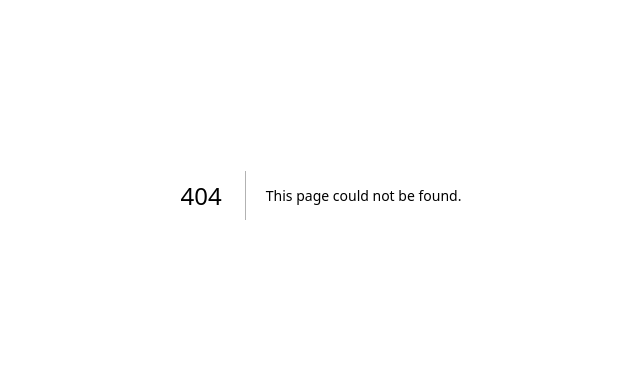
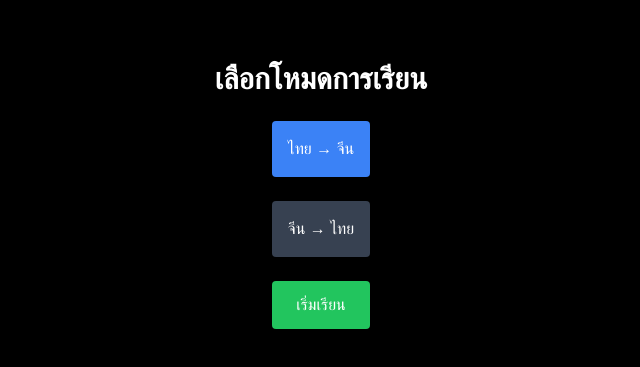
Before and after one commit to aceanzpunnatorn-del/MBT-CHINESE-TRAING, a Next.js app: page /learn in a window 1280 px wide. Before the commit this address had no page. Shown: the part 205-572 px from the top of the page, without its empty margins (319-959 px from the left). Built offline with nearby package versions, Linux system fonts and the light colour scheme.

Commit message:
add full flow login learn study

```diff
--- a/app/components/FlashcardApp.tsx
+++ b/app/components/FlashcardApp.tsx
@@ -1,3 +1,12 @@
+useEffect(() => {
+  const mode = localStorage.getItem('midea-learning-mode');
+
+  if (mode === 'thai') {
+    console.log('โหมด ไทย → จีน');
+  } else if (mode === 'chinese') {
+    console.log('โหมด จีน → ไทย');
+  }
+}, []);
 'use client';
 
 import React, { useEffect, useMemo, useState } from 'react';
--- /dev/null
+++ b/app/learn/page.tsx
@@ -0,0 +1,37 @@
+'use client';
+
+import React, { useState } from 'react';
+
+export default function Page() {
+  const [mode, setMode] = useState<'thai' | 'chinese'>('thai');
+
+  const handleEnter = () => {
+    localStorage.setItem('midea-learning-mode', mode);
+    window.location.href = '/study';
+  };
+
+  return (
+    <div className="min-h-screen flex flex-col items-center justify-center bg-black text-white gap-6">
+      <h1 className="text-3xl font-bold">เลือกโหมดการเรียน</h1>
+
+      <button
+        onClick={() => setMode('thai')}
+        className={`p-4 rounded ${mode === 'thai' ? 'bg-blue-500' : 'bg-gray-700'}`}
+      >
+        ไทย → จีน
+      </button>
+
+      <button
+        onClick={() => setMode('chinese')}
+        className={`p-4 rounded ${mode === 'chinese' ? 'bg-blue-500' : 'bg-gray-700'}`}
+      >
+        จีน → ไทย
+      </button>
+
+      <button onClick={handleEnter}
+        className="bg-green-500 px-6 py-3 rounded">
+        เริ่มเรียน
+      </button>
+    </div>
+  );
+}
--- a/app/page.tsx
+++ b/app/page.tsx
@@ -1,5 +1,45 @@
-import FlashcardApp from './components/FlashcardApp';
+'use client';
+
+import React, { useState } from 'react';
 
 export default function Page() {
-  return <FlashcardApp />;
+  const [employeeId, setEmployeeId] = useState('');
+  const [name, setName] = useState('');
+  const [department, setDepartment] = useState('');
+
+  const handleSubmit = () => {
+    if (!employeeId || !name || !department) {
+      alert('กรอกข้อมูลให้ครบ');
+      return;
+    }
+
+    localStorage.setItem('midea-player-name', name);
+    localStorage.setItem('midea-employee-code', employeeId);
+    localStorage.setItem('midea-department', department);
+
+    window.location.href = '/learn';
+  };
+
+  return (
+    <div className="min-h-screen flex flex-col items-center justify-center bg-black text-white gap-4">
+      <h1 className="text-3xl font-bold">Midea Language Platform</h1>
+
+      <input placeholder="Employee ID"
+        className="p-3 rounded bg-gray-800"
+        onChange={(e) => setEmployeeId(e.target.value)} />
+
+      <input placeholder="Name"
+        className="p-3 rounded bg-gray-800"
+        onChange={(e) => setName(e.target.value)} />
+
+      <input placeholder="Department"
+        className="p-3 rounded bg-gray-800"
+        onChange={(e) => setDepartment(e.target.value)} />
+
+      <button onClick={handleSubmit}
+        className="bg-blue-500 px-6 py-3 rounded">
+        Enter
+      </button>
+    </div>
+  );
 }
--- /dev/null
+++ b/app/study/page.tsx
@@ -0,0 +1,7 @@
+'use client';
+
+import FlashcardApp from '@/app/components/FlashcardApp';
+
+export default function StudyPage() {
+  return <FlashcardApp />;
+}
```
